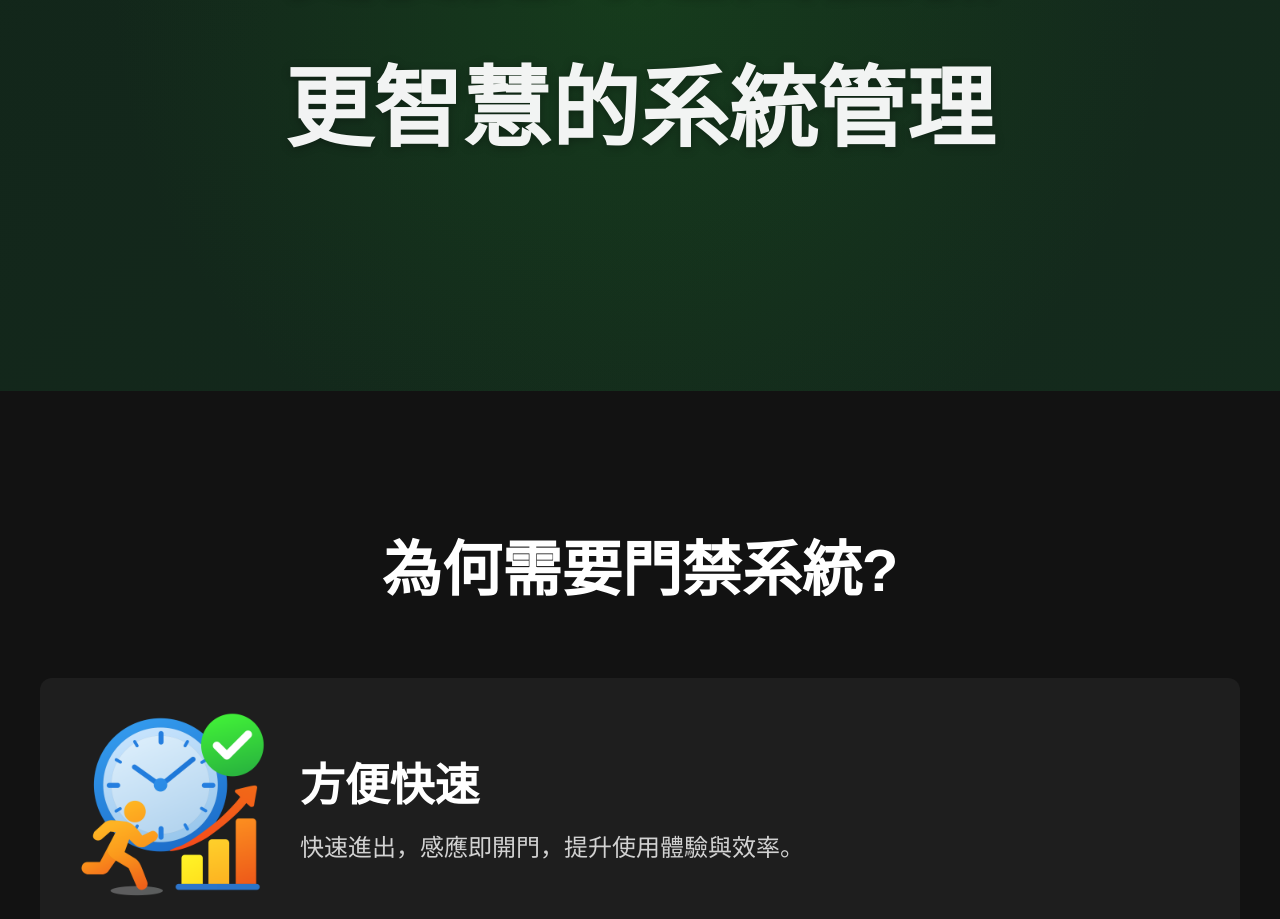
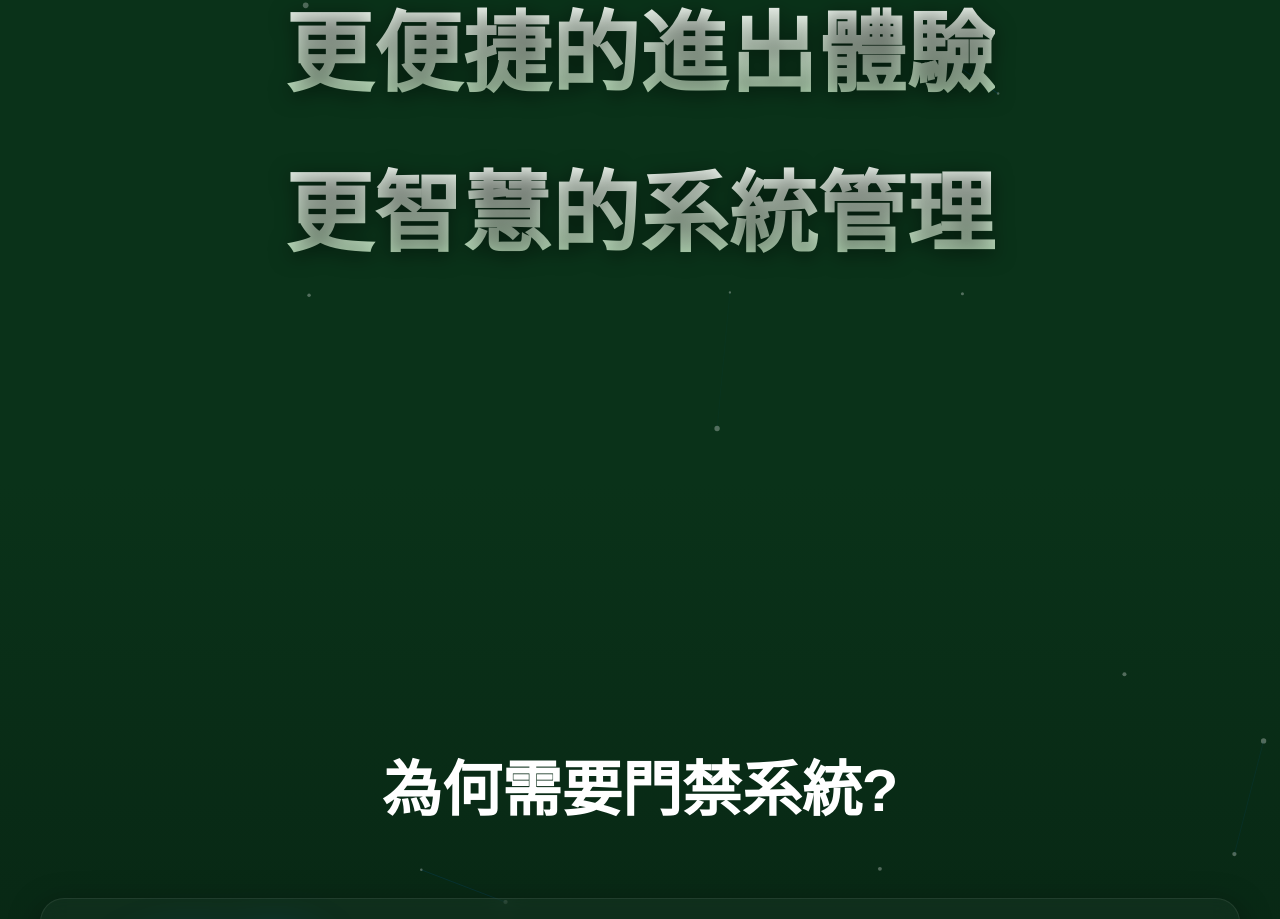
Before and after one commit to ppwu100/FLock, a plain HTML site: page index.html in a window 1280 px wide. Shown: the part 2009-2928 px from the top of the page. Drawn offline with Linux system fonts and the light colour scheme.

Commit message:
Add files via upload

```diff
--- a/FLock_Style.css
+++ b/FLock_Style.css
@@ -791,53 +791,36 @@ img.FrontCover {
 }
 
 /*====================解決方案區塊====================*/
+/*==================== 整合特色區塊容器 (全面無縫) ====================*/
+.FeaturesContainer {
+    position: relative;
+    width: 100%;
+    /* 調整漸層佔比：稍微減少綠色占比，讓轉向藍色的過程提早一點點 */
+    background: linear-gradient(to bottom,
+            rgb(10, 50, 25) 0%,
+            /* 起始綠色 */
+            rgb(10, 50, 25) 22%,
+            /* 調整綠色占比 (從 30% 降至 22%) */
+            rgb(7, 34, 18) 40%,
+            /* 中間過渡色提前 */
+            rgb(1, 8, 21) 75%,
+            /* 藍色占比開始提前 */
+            rgb(18, 18, 18) 100%
+            /* 底部轉為黑色 */
+        );
+    overflow: hidden;
+}
+
+/*====================解決方案區塊 (改為透明以顯示容器背景) ====================*/
 .SolutionSection {
     min-height: 100vh;
-    /* 填滿整個視窗高度 */
     display: flex;
     align-items: center;
     justify-content: center;
-    justify-content: center;
-    justify-content: center;
     padding: 100px 20px;
-    /* 增強綠色漸層對比度與亮暗變化 */
-    padding: 100px 20px;
-    /* 綠色漸層：更可靠、穩重的森林綠色調，平滑過渡 */
-    background: linear-gradient(-45deg,
-            rgba(15, 60, 30, 0.4),
-            /* 深森林綠 */
-            rgba(25, 80, 45, 0.45),
-            /* 略亮的穩重綠 */
-            rgba(20, 70, 40, 0.4),
-            /* 過渡綠 */
-            rgba(10, 50, 25, 0.5)
-            /* 極深綠 */
-        );
-    background-size: 400% 400%;
-    animation: gradientBG 4s ease infinite;
-    /* 速度加快到 4s */
-    /* 綠色暗色動態漸層 */
+    background: transparent;
+    /* 設為透明以顯示容器背景 */
     text-align: center;
-    position: relative;
-    overflow: hidden;
-    box-sizing: border-box;
-}
-
-.SolutionSection::before {
-    content: '';
-    position: absolute;
-    top: 0;
-    left: 0;
-    right: 0;
-    bottom: 0;
-    background: radial-gradient(circle at 50% 50%, rgba(34, 139, 34, 0.2), transparent 70%);
-    pointer-events: none;
-}
-
-.SolutionContent {
-    max-width: 900px;
-    width: 100%;
-    margin: 0 auto;
     position: relative;
     z-index: 1;
 }
@@ -845,21 +828,20 @@ img.FrontCover {
 .SolutionText {
     font-family: "Noto Sans TC", "Microsoft JhengHei", sans-serif;
     font-size: clamp(1.5rem, 4vw, 2.2rem);
-    /* 調整最小字體，讓小螢幕時不會太小 */
     color: rgba(255, 255, 255, 0.95);
     line-height: 1.8;
     max-width: 800px;
     margin: 0 auto;
     font-weight: 500;
     letter-spacing: 0.8px;
-    text-shadow: 0 2px 10px rgba(0, 0, 0, 0.3);
+    text-shadow: 0 4px 20px rgba(0, 0, 0, 0.5);
+    /* 加回陰影 */
 }
 
 /* 解決方案開頭文字 */
 .SolutionText .SolutionIntro {
     display: inline-block;
     font-size: 1.4em;
-    /* 比基礎文字大 40% */
     font-weight: 600;
     margin-bottom: 10px;
     line-height: 1.6;
@@ -869,15 +851,32 @@ img.FrontCover {
 .SolutionText .SolutionHighlight {
     display: inline-block;
     font-size: 2.5em;
-    /* 比基礎文字大 30% */
-    font-weight: 600;
-    margin: 5px 0;
+    font-weight: 700;
+    margin: 10px 0;
     line-height: 1.6;
+    background: linear-gradient(to bottom, #ffffff, #a5d6a7);
+    /* 加入微綠漸層感 */
+    -webkit-background-clip: text;
+    background-clip: text;
+    -webkit-text-fill-color: transparent;
 }
 
 /*====================為何需要門禁系統====================*/
 .WhyNeedSection {
-    padding: 80px 20px;
+    padding: 100px 20px;
+    position: relative;
+    z-index: 1;
+    background: transparent;
+    /* 移除背景色，展現容器背景 */
+}
+
+/* Glassmorphism 卡片效果 */
+.glass-card {
+    background: rgba(255, 255, 255, 0.03);
+    backdrop-filter: blur(10px);
+    -webkit-backdrop-filter: blur(10px);
+    border: 1px solid rgba(255, 255, 255, 0.08);
+    box-shadow: 0 8px 32px 0 rgba(0, 0, 0, 0.37);
 }
 
 .WhyNeedItems {
@@ -895,36 +894,55 @@ img.FrontCover {
     /* 預設寬螢幕：橫向排列 */
     align-items: center;
     justify-content: center;
-    gap: 30px;
-    padding: 30px;
-    background-color: rgba(255, 255, 255, 0.05);
-    border-radius: 12px;
-    transition: transform 0.3s ease, background-color 0.3s ease;
+    gap: 40px;
+    padding: 40px;
+    border-radius: 24px;
+    transition: all 0.4s cubic-bezier(0.165, 0.84, 0.44, 1);
     width: 100%;
     box-sizing: border-box;
 }
 
 .WhyNeedItem:hover {
-    transform: translateY(-5px);
-    background-color: rgba(255, 255, 255, 0.08);
+    transform: translateY(-8px);
+    background: rgba(255, 255, 255, 0.06);
+    border-color: rgba(255, 255, 255, 0.15);
 }
 
 /* 圖片容器 - 1:1 比例 */
 .WhyNeedItemImage {
     flex-shrink: 0;
-    width: 200px;
-    height: 200px;
-    border-radius: 12px;
-    overflow: hidden;
-    /* background-color: rgba(255, 255, 255, 0.05); 移除背景色以與父層一致 */
+    width: 240px;
+    height: 240px;
+    display: flex;
+    align-items: center;
+    justify-content: center;
 }
 
 .WhyNeedItemImage img {
-    width: 100%;
-    height: 100%;
-    object-fit: cover;
-    object-position: center;
+    max-width: 100%;
+    max-height: 100%;
+    object-fit: contain;
+    filter: drop-shadow(0 0 20px rgba(255, 255, 255, 0.1));
+    /* 基礎亮感 */
     display: block;
+    transition: filter 0.3s ease;
+}
+
+/* 根據圖片內容定義特定光暈 */
+.img-glow-blue {
+    filter: drop-shadow(0 0 25px rgba(0, 120, 255, 0.5)) !important;
+}
+
+.img-glow-cyan {
+    filter: drop-shadow(0 0 25px rgba(0, 255, 255, 0.4)) !important;
+}
+
+.img-glow-gold {
+    filter: drop-shadow(0 0 25px rgba(255, 200, 0, 0.4)) !important;
+}
+
+.img-glow-red {
+    filter: drop-shadow(0 0 25px rgba(255, 0, 0, 0.5)) !important;
 }
 
 /* 文字內容容器 */
@@ -1001,11 +1019,10 @@ img.FrontCover {
 
 /*====================FLock 系列亮點====================*/
 .HighlightsSection {
-    padding: 100px 20px;
-    background: #010815;
-    /* 深 Navy 背景 */
+    padding: 120px 20px;
+    background: transparent;
     position: relative;
-    overflow: hidden;
+    z-index: 1;
 }
 
 /* 星座感背景 (Canvas) */
@@ -1034,14 +1051,10 @@ img.FrontCover {
 }
 
 .HighlightItem {
-    padding: 45px 35px;
-    background: rgba(255, 255, 255, 0.02);
-    border-radius: 20px;
+    padding: 50px 40px;
+    border-radius: 24px;
     text-align: center;
-    border: 1px solid rgba(255, 255, 255, 0.1);
-    backdrop-filter: blur(15px);
-    -webkit-backdrop-filter: blur(15px);
-    transition: all 0.4s cubic-bezier(0.175, 0.885, 0.32, 1.275);
+    transition: all 0.5s cubic-bezier(0.19, 1, 0.22, 1);
 }
 
 .HighlightIcon {
--- a/index.html
+++ b/index.html
@@ -78,47 +78,56 @@
             <div class="PainPointItem">系統封閉沒彈性</div>
         </div>
     </section>
+    <!-- 整合區塊：從解決方案到亮點的全無縫設計 -->
+    <div class="FeaturesContainer">
+        <!-- 星動隨機飄動背景 (Canvas 動態連線) -->
+        <canvas id="constellationCanvas" class="HighlightsBackground"></canvas>
+
         <!--解決方案區塊-->
-    <section class="SolutionSection">
+        <section id="solution" class="SolutionSection">
             <div class="SolutionContent">
-            <p class="SolutionText"><span class="SolutionIntro">使用 FNet FLock 門禁，享受</span><br><span
-                    class="SolutionHighlight">更便捷的進出體驗</span><br><span class="SolutionHighlight">更智慧的系統管理</span></p>
+                <p class="SolutionText">
+                    <span class="SolutionIntro">使用 FNet FLock 門禁，享受</span><br>
+                    <span class="SolutionHighlight">更便捷的進出體驗</span><br>
+                    <span class="SolutionHighlight">更智慧的系統管理</span>
+                </p>
             </div>
         </section>
+
         <!--為何需要門禁系統-->
-    <section class="WhyNeedSection">
+        <section id="why-need" class="WhyNeedSection">
             <h2 class="InPage">為何需要門禁系統?</h2>
             <div class="WhyNeedItems">
-            <div class="WhyNeedItem">
+                <div class="WhyNeedItem glass-card">
                     <div class="WhyNeedItemImage">
-                    <img src="images/Fast_and_Convenient.png" alt="方便快速">
+                        <img src="images/Fast_and_Convenient.png" alt="方便快速" class="img-glow-blue">
                     </div>
                     <div class="WhyNeedItemContent">
                         <h3>方便快速</h3>
                         <p>快速進出，感應即開門，提升使用體驗與效率。</p>
                     </div>
                 </div>
-            <div class="WhyNeedItem">
+                <div class="WhyNeedItem glass-card">
                     <div class="WhyNeedItemImage">
-                    <img src="images/Manage Easier.png" alt="高效管理">
+                        <img src="images/Manage Easier.png" alt="高效管理" class="img-glow-cyan">
                     </div>
                     <div class="WhyNeedItemContent">
                         <h3>高效管理</h3>
                         <p>即時記錄進出人員資訊，方便管理員管理。建立完整的進出紀錄，方便後須調查。</p>
                     </div>
                 </div>
-            <div class="WhyNeedItem">
+                <div class="WhyNeedItem glass-card">
                     <div class="WhyNeedItemImage">
-                    <img src="images/LockSave.png" alt="更加安全">
+                        <img src="images/LockSave.png" alt="更加安全" class="img-glow-gold">
                     </div>
                     <div class="WhyNeedItemContent">
                         <h3>安全可靠</h3>
                         <p>使用加密NFC卡，有效防止複製卡的流行，杜絕人為疏忽造成的安全疑慮。</p>
                     </div>
                 </div>
-            <div class="WhyNeedItem">
+                <div class="WhyNeedItem glass-card">
                     <div class="WhyNeedItemImage">
-                    <img src="images/cheaper.png" alt="節省成本">
+                        <img src="images/cheaper.png" alt="節省成本" class="img-glow-red">
                     </div>
                     <div class="WhyNeedItemContent">
                         <h3>節省成本</h3>
@@ -127,49 +136,48 @@
                 </div>
             </div>
         </section>
+
+
         <!--FLock 系列亮點-->
-    <section class="HighlightsSection">
-        <!-- 星座感隨機飄動背景 (Canvas 動態連線) -->
-        <canvas id="constellationCanvas" class="HighlightsBackground"></canvas>
-
+        <section id="highlights" class="HighlightsSection">
             <h2 class="InPage">FLock 系列亮點</h2>
             <div class="HighlightsItems">
-            <div class="HighlightItem hover-lift">
+                <div class="HighlightItem glass-card hover-lift">
                     <div class="HighlightIcon">
                         <img src="images/LightBlueLock.png" alt="獨家加密">
                     </div>
                     <h3>獨家加密</h3>
                     <p>自研加解密技術，徹底杜絕市面常見卡片複製行為。</p>
                 </div>
-            <div class="HighlightItem hover-lift">
+                <div class="HighlightItem glass-card hover-lift">
                     <div class="HighlightIcon">
                         <img src="images/WiFi.png" alt="雲端管理">
                     </div>
                     <h3>無線管理</h3>
                     <p>杜絕佈線成本再降低!維護更方便，並且可以統一管理多點門禁。</p>
                 </div>
-            <div class="HighlightItem hover-lift">
+                <div class="HighlightItem glass-card hover-lift">
                     <div class="HighlightIcon">
                         <img src="images/Manage Easier.png" alt="手機開門">
                     </div>
                     <h3>手機開門</h3>
                     <p>支援藍牙協議，手機就是一把鑰匙。</p>
                 </div>
-            <div class="HighlightItem hover-lift">
+                <div class="HighlightItem glass-card hover-lift">
                     <div class="HighlightIcon">
                         <img src="images/Manage Easier.png" alt="預防死機">
                     </div>
                     <h3>預防死機</h3>
                     <p>內建WatchDog功能，當機自動重新啟動恢復。</p>
                 </div>
-            <div class="HighlightItem hover-lift">
+                <div class="HighlightItem glass-card hover-lift">
                     <div class="HighlightIcon">
                         <img src="images/Clock.png" alt="考勤管理">
                     </div>
                     <h3>考勤管理</h3>
                     <p>同時可設定考勤功能，員工進出自動記錄。</p>
                 </div>
-            <div class="HighlightItem hover-lift">
+                <div class="HighlightItem glass-card hover-lift">
                     <div class="HighlightIcon">
                         <img src="images/Edit.png" alt="自動紀錄">
                     </div>
@@ -178,6 +186,9 @@
                 </div>
             </div>
         </section>
+    </div>
+
+
 
 
 
```
Lines whose indentation alone changed are shown as unchanged.
